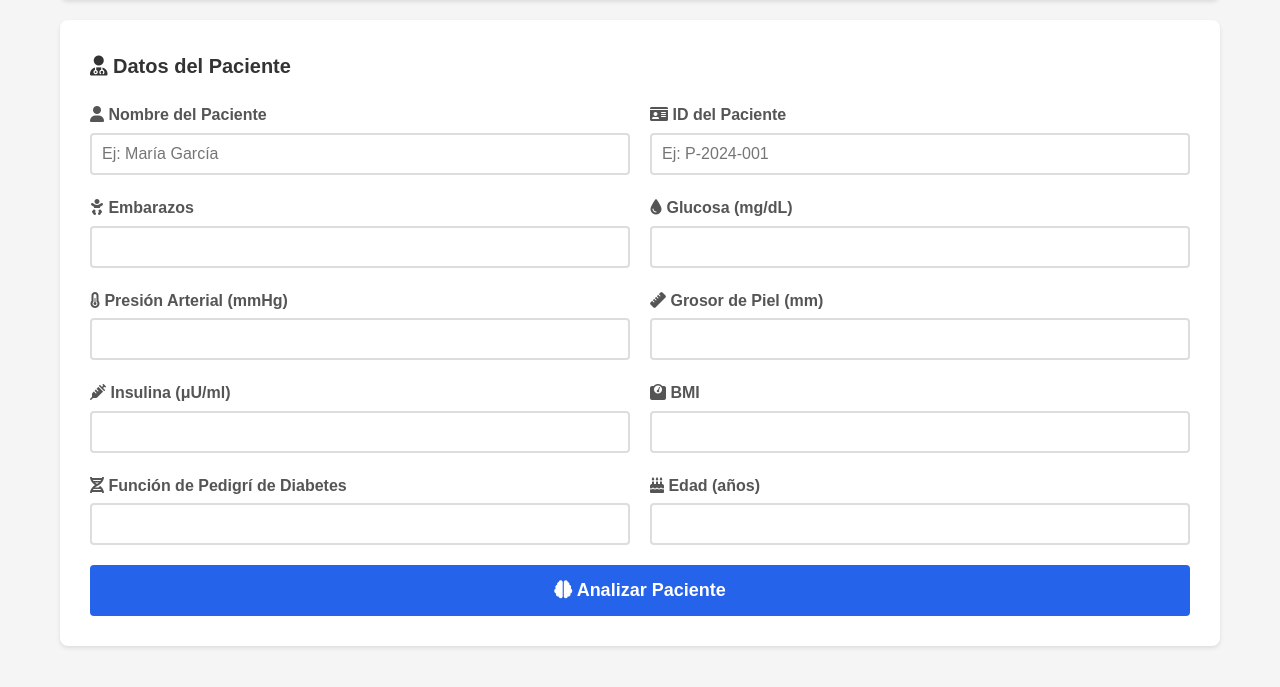
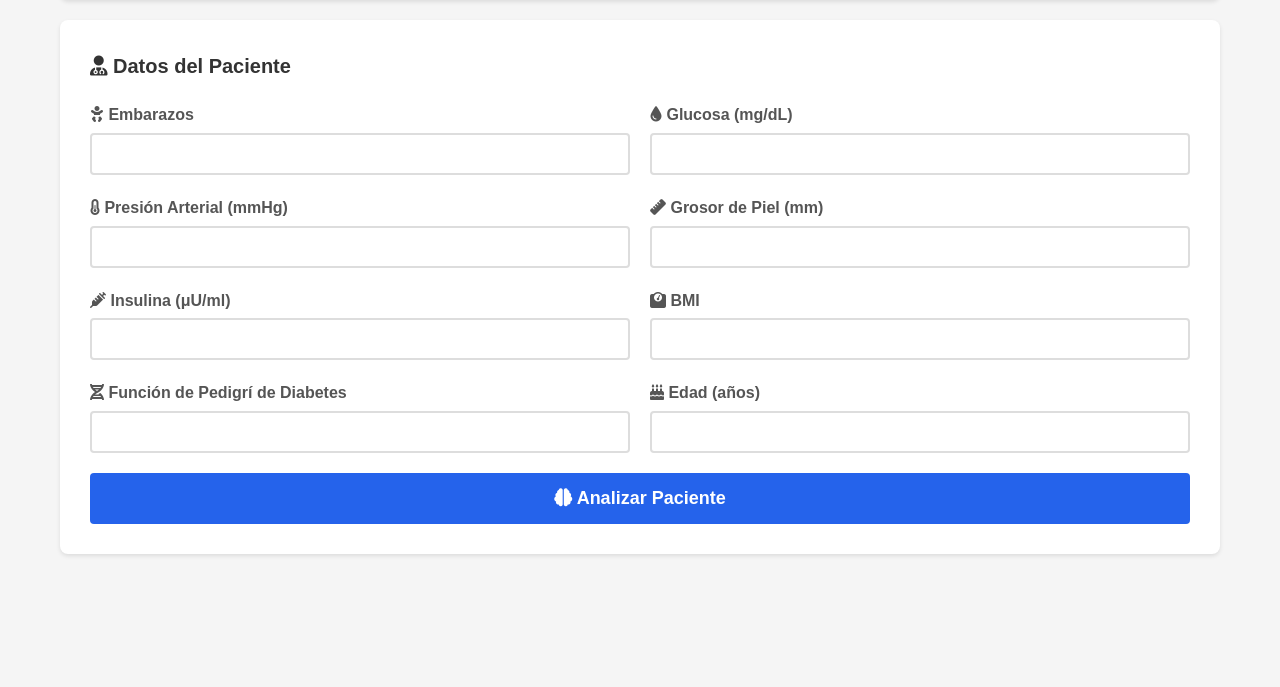
Before and after one commit to GastonFlorenciano/TPE-Machine-Learning, a FastAPI app: page / in a window 1280 px wide. Shown: the part 98-785 px from the top of the page. Run offline with FastAPI, Linux system fonts and the light colour scheme; parts of the project's set-up code (start-up, migrations or seed data) failed here and were passed over.

Commit message:
fix: :bug: Eliminar datos innecesarios del formulario

```diff
--- a/server/static/js/main.js
+++ b/server/static/js/main.js
@@ -14,8 +14,6 @@ async function handlePrediction(e) {
 
   const formData = new FormData(e.target);
   const patientData = {
-    PatientName: formData.get('PatientName') || 'Paciente Anónimo',
-    PatientID: formData.get('PatientID') || 'P-001',
     Pregnancies: parseInt(formData.get('Pregnancies')),
     Glucose: parseFloat(formData.get('Glucose')),
     BloodPressure: parseFloat(formData.get('BloodPressure')),
--- a/server/templates/index.html
+++ b/server/templates/index.html
@@ -32,22 +32,6 @@
 
         <form id="prediction-form">
           <div class="form-grid">
-            <div class="input-group">
-              <label for="PatientName">
-                <i class="fas fa-user"></i>
-                Nombre del Paciente
-              </label>
-              <input type="text" id="PatientName" name="PatientName" placeholder="Ej: María García">
-            </div>
-
-            <div class="input-group">
-              <label for="PatientID">
-                <i class="fas fa-id-card"></i>
-                ID del Paciente
-              </label>
-              <input type="text" id="PatientID" name="PatientID" placeholder="Ej: P-2024-001">
-            </div>
-
             <div class="input-group">
               <label for="Pregnancies">
                 <i class="fas fa-baby"></i>
```
